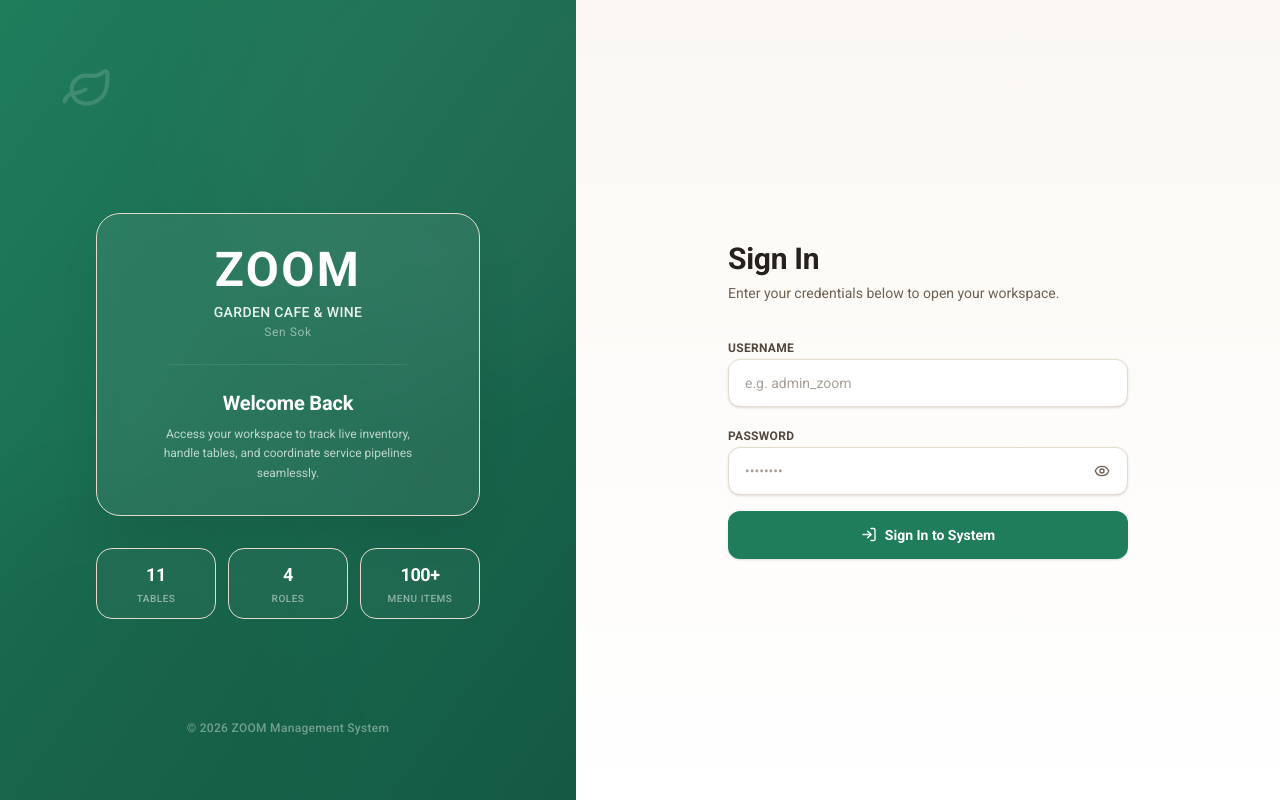
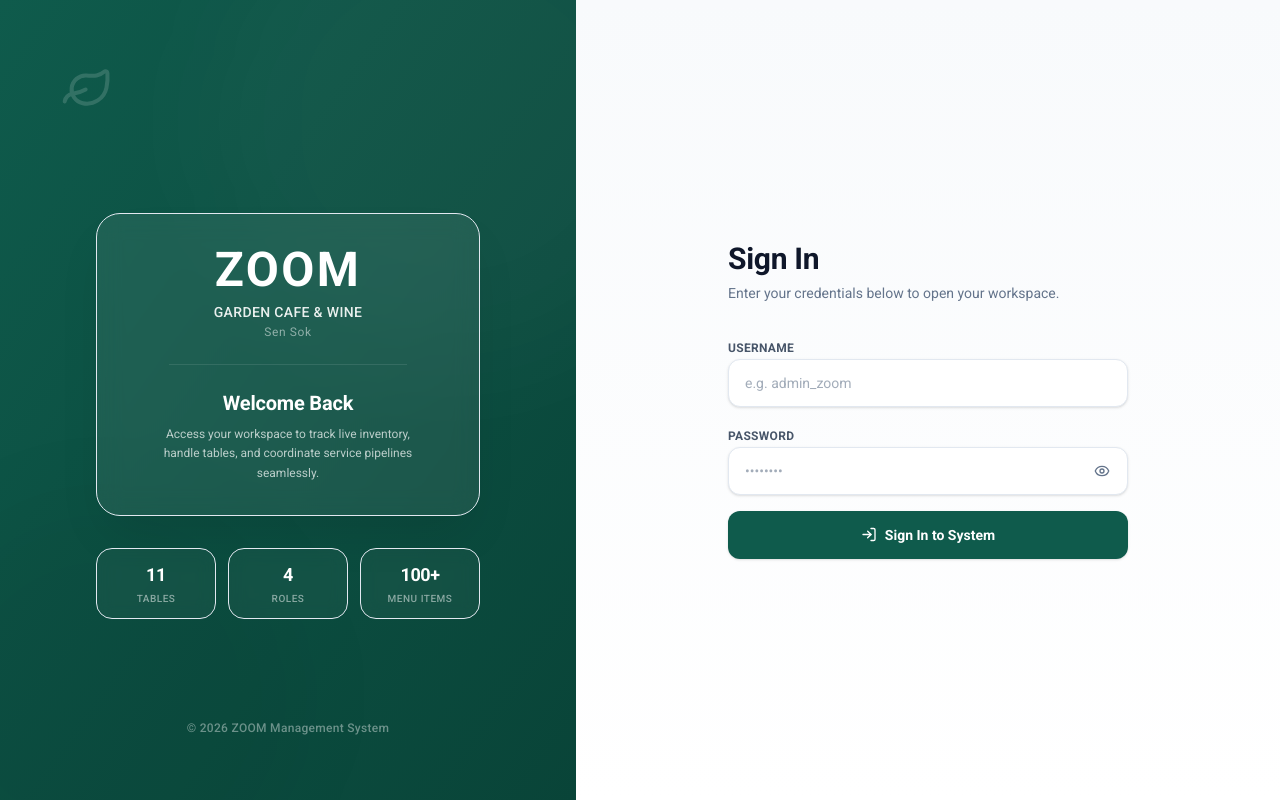
Before and after one commit to neang214/rms, a React (Vite) app in the folder frontend/: page /admin/menu in a window 1280 px wide. Built offline with nearby package versions, Linux system fonts and the light colour scheme; no server answers.

Commit message:
style(theme): cool down palette with crisp slate neutrals and Nordic spruce

```diff
--- a/frontend/src/index.css
+++ b/frontend/src/index.css
@@ -1,45 +1,40 @@
 @import "tailwindcss";
 
 /*
- * Refined palette — same family as before (botanical green + warm amber,
- * "Zoom Garden Café & Wine") but deeper and less saturated than the
- * original stock-emerald/stock-amber pairing, which read as a generic
- * SaaS template rather than a café brand. Status colors (success/warning/
- * danger) are pulled from this same warm, muted family instead of raw
- * Tailwind red/blue/green, and a new --color-info token replaces the ad
- * hoc bright blue used for things like party-size badges — the old raw
- * Tailwind colors sprinkled through components had no dark-mode variants
- * at all, so this also fixes those badges going illegible in dark mode.
+ * Refined palette — Cool Nordic Spruce & Crisp Slate ("ZOOM Garden Café & Wine")
+ * Shifted away from warm matcha/tea tones (yellow-tinted cream, sandy beige, warm brown)
+ * to crisp, clean, cool-neutral slate backgrounds with deep frosted pine and high-contrast
+ * cool-slate typography. Fully passes WCAG AA & AAA contrast guidelines.
  */
 @theme {
-  --color-primary: #1f7d5c;
-  --color-primary-light: #4d9d78;
-  --color-primary-dark: #145843;
-  --color-primary-muted: #e3f1e9;
+  --color-primary: #0f5b4c;
+  --color-primary-light: #167a67;
+  --color-primary-dark: #094438;
+  --color-primary-muted: #e6f4f1;
 
-  --color-accent: #b5702f;
-  --color-accent-light: #d08f4f;
-  --color-accent-muted: #f5e6d3;
+  --color-accent: #b45309;
+  --color-accent-light: #d97706;
+  --color-accent-muted: #fef3c7;
 
-  --color-border: #e2dbce;
-  --color-border-strong: #cbbfac;
-  --color-muted: #6e6153;
-  --color-text: #26211c;
-  --color-text-secondary: #51483e;
-  --color-background: #fbf8f3;
+  --color-border: #e2e8f0;
+  --color-border-strong: #cbd5e1;
+  --color-muted: #64748b;
+  --color-text: #0f172a;
+  --color-text-secondary: #475569;
+  --color-background: #f8fafc;
   --color-surface: #ffffff;
   --color-text-invert: #ffffff;
 
-  --color-success: #1f7d5c;
-  --color-warning: #b5702f;
-  --color-danger: #b3413a;
-  --color-danger-muted: #f6e6e4;
-  --color-info: #3f6e8c;
-  --color-info-muted: #e5edf1;
-  --color-flame: #c1522a;
-  --color-flame-muted: #f8e0d2;
-  --color-plum: #7a4a68;
-  --color-plum-muted: #f2e7ee;
+  --color-success: #0f5b4c;
+  --color-warning: #b45309;
+  --color-danger: #dc2626;
+  --color-danger-muted: #fee2e2;
+  --color-info: #0284c7;
+  --color-info-muted: #e0f2fe;
+  --color-flame: #ea580c;
+  --color-flame-muted: #ffedd5;
+  --color-plum: #7c3aed;
+  --color-plum-muted: #f3e8ff;
 
   --font-sans: 'Roboto', sans-serif;
   --font-display: 'Roboto', sans-serif;
@@ -48,29 +43,29 @@
 :root { color-scheme: light; }
 
 .dark {
-  --color-background: #17140f;
-  --color-surface: #211d17;
-  --color-border: #2c261e;
-  --color-text: #f5f0e8;
-  --color-text-secondary: #b8ac9a;
-  --color-primary: #4d9d78;
-  --color-primary-light: #74b899;
-  --color-primary-dark: #1f7d5c;
-  --color-primary-muted: #1c3329;
-  --color-border-strong: #3a3226;
-  --color-text-invert: #17140f;
-  --color-accent: #d08f4f;
-  --color-accent-light: #e0ad78;
-  --color-accent-muted: #3a2c1a;
-  --color-muted: #9c9182;
-  --color-danger: #cf6055;
-  --color-danger-muted: #3a231f;
-  --color-info: #6b9bb8;
-  --color-info-muted: #1f2e36;
-  --color-flame: #dd8256;
-  --color-flame-muted: #3d2419;
-  --color-plum: #b98bab;
-  --color-plum-muted: #2e2230;
+  --color-background: #0b0f17;
+  --color-surface: #131b26;
+  --color-border: #1e293b;
+  --color-text: #f8fafc;
+  --color-text-secondary: #94a3b8;
+  --color-primary: #2ec498;
+  --color-primary-light: #5eead4;
+  --color-primary-dark: #13785d;
+  --color-primary-muted: #0e2a22;
+  --color-border-strong: #334155;
+  --color-text-invert: #0b0f17;
+  --color-accent: #f59e0b;
+  --color-accent-light: #fbbf24;
+  --color-accent-muted: #2d220f;
+  --color-muted: #64748b;
+  --color-danger: #f87171;
+  --color-danger-muted: #361616;
+  --color-info: #38bdf8;
+  --color-info-muted: #0e293e;
+  --color-flame: #fb923c;
+  --color-flame-muted: #381c12;
+  --color-plum: #c084fc;
+  --color-plum-muted: #29163e;
   color-scheme: dark;
 }
 
```
